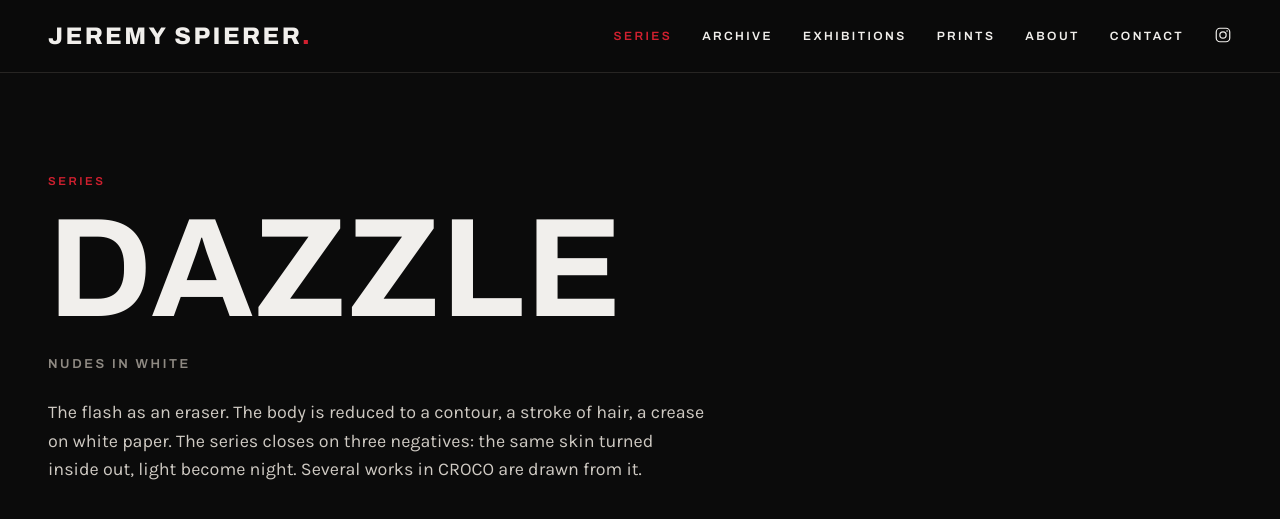
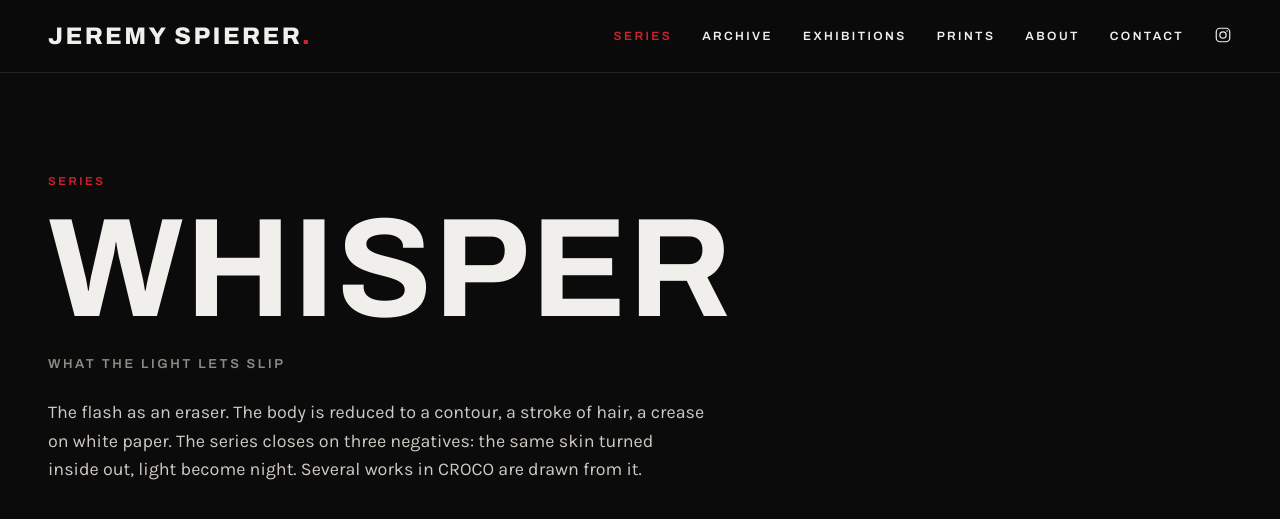
Before and after one commit to jeremie86-lab/jeremie86-lab.github.io, a Jekyll site: the page built from _series/dazzle.md, in a window 1280 px wide and 900 px high, cut to the strip 0-519 px from the top of the window. Built offline with Jekyll 4.4.1, drawn with Linux system fonts in a browser that asks for light colours.

Commit message:
Rename Dazzle to Whisper

```diff
--- a/_series/dazzle.md
+++ b/_series/dazzle.md
@@ -1,6 +1,7 @@
 ---
-title: "Dazzle"
-subtitle: "Nudes in white"
+title: "Whisper"
+subtitle: "What the light lets slip"
+permalink: /series/whisper/
 order: 5
 cover: /assets/img/dazzle/dazzle-04.jpg
 photos:
```
